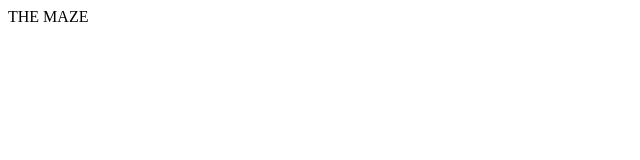
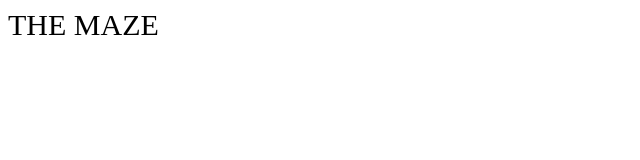
Before and after one commit to saintbassanaga/The-Maze, a plain HTML site: page index.html in a window 1280 px wide. Shown: the whole page, without its empty margins (0-640 px from the left). Drawn offline with Linux system fonts and the light colour scheme.

Commit message:
Updating Web Static pages

```diff
--- /dev/null
+++ b/app.css
@@ -0,0 +1,3 @@
+.title{
+    font-size: 30px;
+}
--- a/index.html
+++ b/index.html
@@ -1,6 +1,7 @@
 <html5>
   <head>
     <title>The Maze : 2D Game</title>
+    <link rel="stylesheet" href="app.css">
   </head>
   <body>
     <nav>
```
